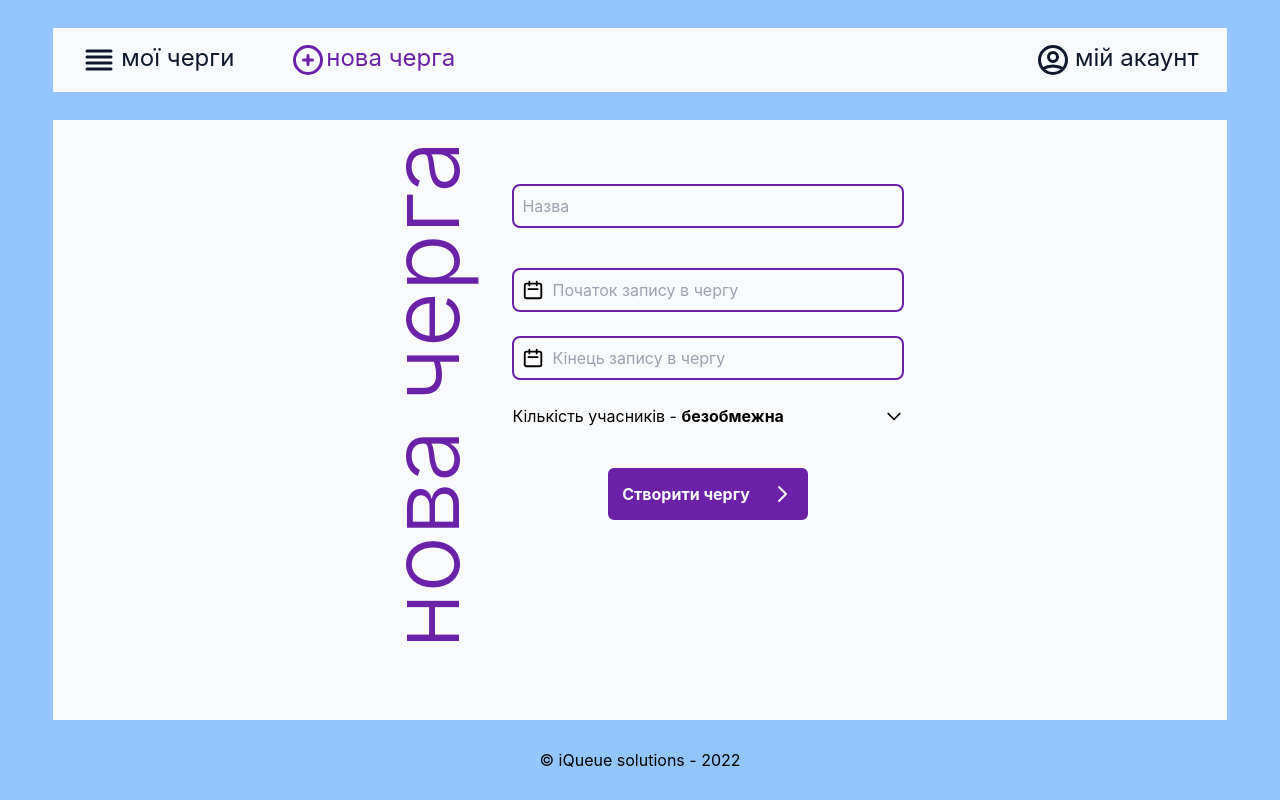
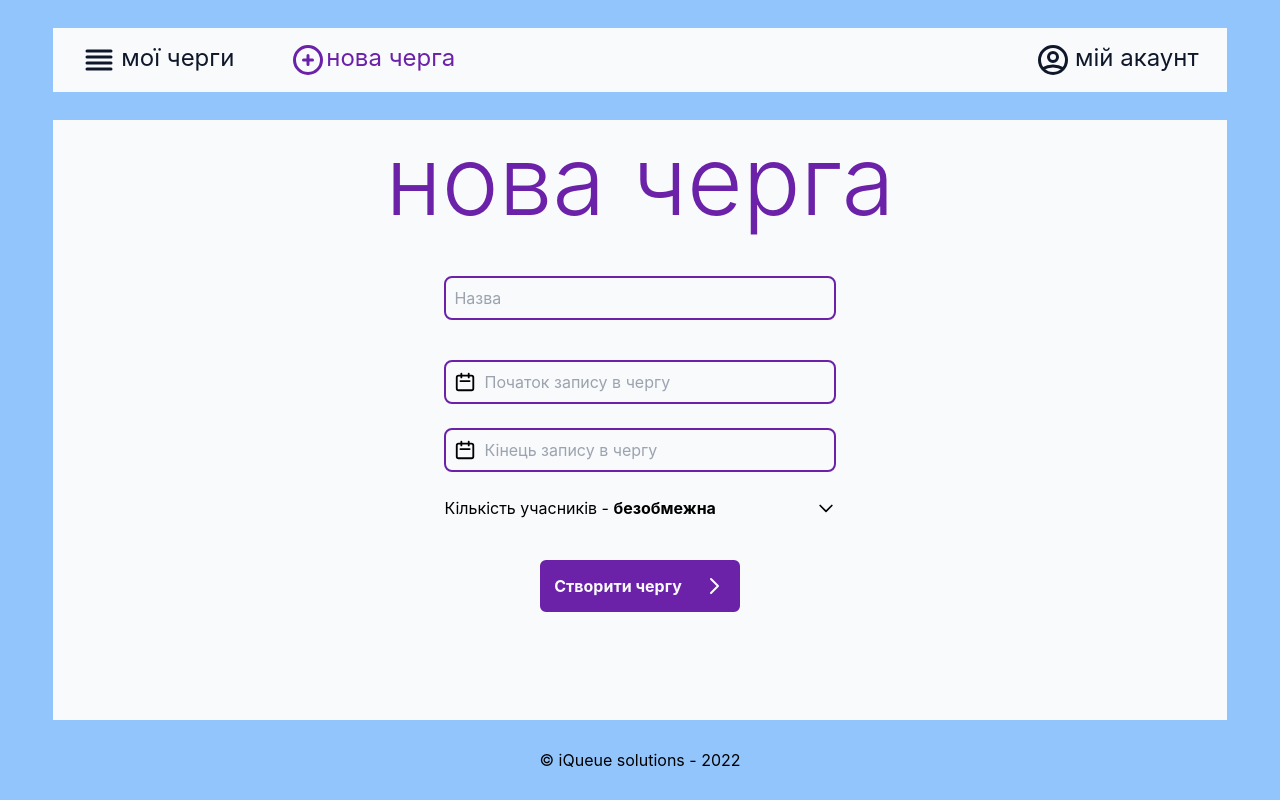
Before and after one commit to iQueue-solutions/iQueue-front, a Next.js app: page /queue/new in a window 1280 px wide. Built offline with nearby package versions, Linux system fonts and the light colour scheme.

Commit message:
Heading not vertical anymore

```diff
--- a/components/CreateQueueHeading.jsx
+++ b/components/CreateQueueHeading.jsx
@@ -4,7 +4,7 @@ export const CreateQueueHeading = ({ children, icon }) => {
  return (
   <>
    <div className="md:hidden text-purple-800 md:mt-1">
-    <button className="absolute hover:text-purple-400 left-[9%] top-[7%]">
+    <button className="absolute hover:text-purple-400 left-[9%] top-[5%]">
      {icon}
     </button>
     <Heading>{children}</Heading>
--- a/components/Heading.jsx
+++ b/components/Heading.jsx
@@ -1,8 +1,6 @@
-import styles from "../styles/Heading.module.css";
-
 export const Heading = ({ children }) => {
  return (
-  <h1 className={`text-3xl md:text-8xl md:lowercase font-semibold md:font-light mr-10 text-center my-5 text-purple-800 ${styles.vertical}`}>
+  <h1 className={`text-3xl md:text-8xl md:lowercase font-semibold md:font-light text-center my-3 text-purple-800`}>
    {children}
   </h1>
  );
--- a/pages/index.js
+++ b/pages/index.js
@@ -8,7 +8,7 @@ export default function Home() {
   return (
     <div className="flex flex-col">
       <ConfirmBox queueName='АТаРК ПЗПІ-20-2' />
-      <div className="w-full flex flex-col md:flex-row items-center justify-center">
+      <div className="w-full flex flex-col items-center justify-center">
       <Heading>Мої черги</Heading>
       <div className="w-10/12 md:w-1/2 mt-5">
       <Input placeholder={"Пошук"} />
--- a/pages/queue/new.jsx
+++ b/pages/queue/new.jsx
@@ -30,11 +30,11 @@ const New = () => {
   }
 
  return (
-  <div className="w-full flex flex-col md:flex-row items-center md:items-start justify-center">
-   <CreateQueueHeading icon={<ArrowSmLeftIcon className="w-8" />}>
+  <div className="w-full flex flex-col items-center md:items-center justify-center">
+   <CreateQueueHeading icon={<ArrowSmLeftIcon className="w-9" />}>
     Нова черга
    </CreateQueueHeading>
-   <div className="flex flex-col w-10/12 md:w-1/3 mt-7">
+   <div className="flex flex-col w-10/12 md:w-1/3">
     <QueueCreationForm />
     <DropdownInput
      title="Кількість учасників - "
--- a/styles/Heading.module.css
+++ /dev/null
@@ -1,10 +0,0 @@
-@tailwind components;
-
-@layer components {
- @media (min-width: 768px) {
-  .vertical {
-   writing-mode: vertical-rl;
-   transform:scale(-1);
-  }
- }
-}
```
